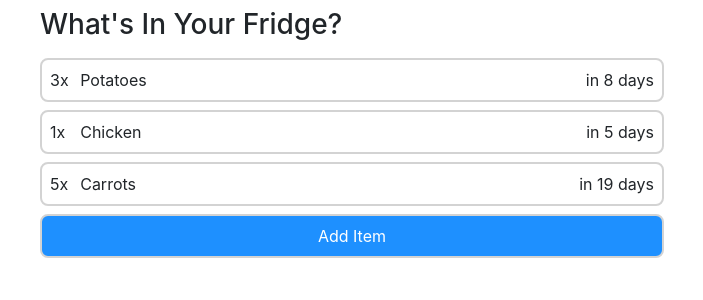
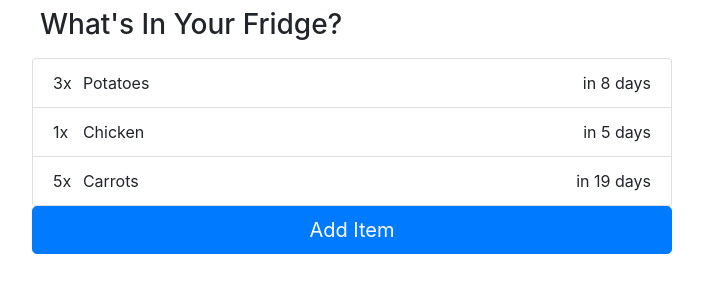
Before and after one commit to tedbennett/fridgy, a React (Create React App) app: page / in a window 1280 px wide. Shown: the top 300 px of the page, without its empty margins (288-991 px from the left). Built offline with nearby package versions, Linux system fonts and the light colour scheme.

Commit message:
move list to bootstrap

```diff
--- a/src/components/AddItemButton.js
+++ b/src/components/AddItemButton.js
@@ -1,6 +1,7 @@
 import styled from "styled-components";
 import React, { Component } from "react";
 import { Item } from "./FridgeItem";
+import { Button } from "react-bootstrap";
 
 const AddItem = styled(Item)`
     background-color: DodgerBlue;
@@ -9,9 +10,13 @@ const AddItem = styled(Item)`
 `;
 
 export class AddItemButton extends Component {
+    // render() {
+    //     return <AddItem onClick={this.props.togglePopup}>Add Item</AddItem>;
+    // }
     render() {
-        return <AddItem onClick={this.props.togglePopup}>Add Item</AddItem>;
+        return <Button onClick={this.props.togglePopup} variant="primary" size="lg" block>Add Item</Button>
     }
+
 }
 
 export default AddItemButton;
--- a/src/components/FridgeItem.js
+++ b/src/components/FridgeItem.js
@@ -1,5 +1,6 @@
 import React, { Component } from "react";
 import styled from "styled-components";
+import { ListGroup } from "react-bootstrap";
 
 export const Item = styled.div`
     margin: 8px;
@@ -28,11 +29,11 @@ const ExpiryBox = styled.div`
 export class FridgeItem extends Component {
     render() {
         return (
-            <Item>
+            <ListGroup.Item>
                 <QuantityBox>{this.props.item.quantity}x</QuantityBox>
                 <TitleBox>{this.props.item.title}</TitleBox>
                 <ExpiryBox>{this.props.item.expiry.fromNow()}</ExpiryBox>
-            </Item>
+            </ListGroup.Item>
         );
     }
 }
--- a/src/components/FridgeList.js
+++ b/src/components/FridgeList.js
@@ -3,6 +3,7 @@ import { FridgeItem } from "./FridgeItem";
 
 import React, { Component } from "react";
 import AddItemButton from "./AddItemButton";
+import { ListGroup } from "react-bootstrap";
 const Container = styled.div`
     margin: auto;
     width: 50%;
@@ -17,14 +18,13 @@ export class FridgeList extends Component {
         return (
             <Container>
                 <Title>What's In Your Fridge?</Title>
-                <div>
-                    {console.log(this.props.items)}
+                <ListGroup>
                     {this.props.items
                         .sort((a, b) => a.expiry > b.expiry)
                         .map((item) => (
                             <FridgeItem key={item.id} item={item} />
                         ))}
-                </div>
+                </ListGroup>
                 <AddItemButton togglePopup={this.props.togglePopup} />
             </Container>
         );
```
